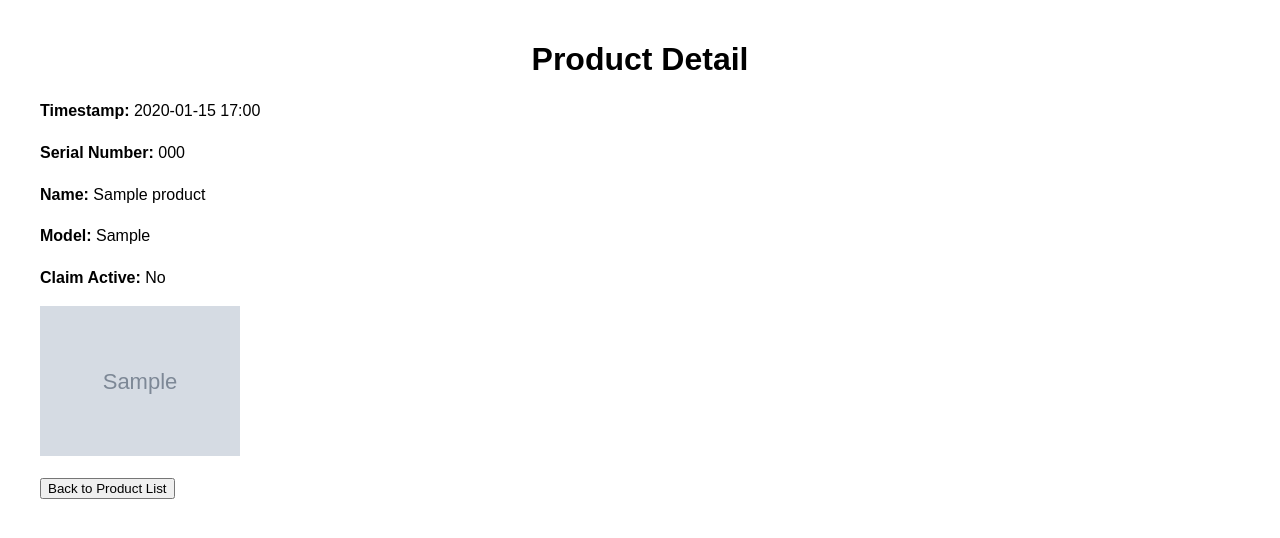
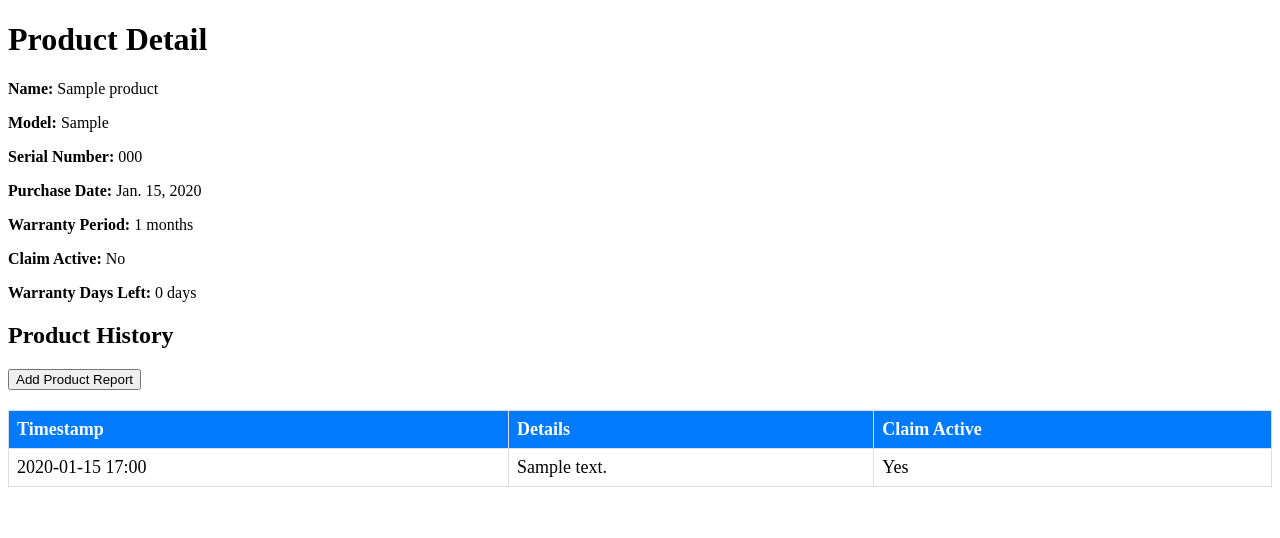
Before and after one commit to 6410615139/Stock, a Django app: page /product/1/ in a window 1280 px wide. Shown: the part 46-584 px from the top of the page. Run offline with Django 5.2, Linux system fonts and the light colour scheme; tables that the repository leaves empty hold one stand-in row (values such as "Sample post"); grey boxes marked "Sample" are stand-in pictures.

Commit message:
product history with report action

```diff
--- a/products/models.py
+++ b/products/models.py
@@ -1,4 +1,5 @@
 from django.db import models
+from datetime import date, timedelta
 
 class Product(models.Model):
     image = models.ImageField(upload_to='product_images/')
@@ -10,9 +11,23 @@
     tstamp = models.DateTimeField(auto_now_add=True)
 
     def is_claim_active(self):
-        from datetime import date, timedelta
         expiry_date = self.purchase_date + timedelta(days=self.warranty_period * 30)
         return date.today() <= expiry_date
 
+    def warranty_days_left(self):
+        expiry_date = self.purchase_date + timedelta(days=self.warranty_period * 30)
+        remaining_time = expiry_date - date.today()
+        return max(remaining_time.days, 0)  # Returns 0 if the warranty has expired
+
     def __str__(self):
         return f"{self.name} ({self.serial_number})"
+
+
+class ProductHistory(models.Model):
+    product = models.ForeignKey(Product, on_delete=models.CASCADE, related_name="histories")
+    timestamp = models.DateTimeField(auto_now_add=True)
+    details = models.TextField()
+    claim_active = models.BooleanField()
+
+    def __str__(self):
+        return f"History for {self.product.name} at {self.timestamp.strftime('%Y-%m-%d %H:%M')}"
--- a/products/urls.py
+++ b/products/urls.py
@@ -6,4 +6,5 @@
     path('add/', views.add_product, name='add_product'),
     path('export/', views.export_to_excel, name='export_to_excel'),
     path('product/<int:pk>/', views.product_detail, name='product_detail'),
+    path('product/<int:pk>/report/', views.product_report, name='product_report'),
 ]
--- a/products/views.py
+++ b/products/views.py
@@ -1,9 +1,11 @@
 from django.shortcuts import render, redirect, get_object_or_404
 from django.db.models import Q
-from .models import Product
 from django.contrib.auth.decorators import login_required, user_passes_test
+from django.http import HttpResponse
+
 import pandas as pd
-from django.http import HttpResponse
+from .forms import ProductForm, UploadExcelForm, ProductHistoryForm
+from .models import Product, ProductHistory
 
 def admin_check(user):
     return user.is_superuser
@@ -31,14 +33,6 @@
         'selected_columns': selected_columns
         }
     return render(request, 'home.html', viewModel)
-
-from .forms import ProductForm
-
-import pandas as pd
-from django.shortcuts import render, redirect
-from django.contrib.auth.decorators import login_required
-from .forms import ProductForm, UploadExcelForm
-from .models import Product
 
 @login_required
 def add_product(request):
@@ -108,5 +102,28 @@
     return response
 
 def product_detail(request, pk):
-    product = get_object_or_404(Product, pk=pk)  # Fetch the product by its ID
-    return render(request, 'product_detail.html', {'product': product})
+    product = get_object_or_404(Product, pk=pk)
+    product_histories = ProductHistory.objects.filter(product=product).order_by('-timestamp')
+    warranty_days_left = product.warranty_days_left()
+
+    return render(request, 'product_detail.html', {
+        'product': product,
+        'warranty_days_left': warranty_days_left,
+        'product_histories': product_histories,
+    })
+
+@login_required
+def product_report(request, pk):
+    product = get_object_or_404(Product, pk=pk)
+
+    if request.method == 'POST':
+        form = ProductHistoryForm(request.POST)
+        if form.is_valid():
+            report = form.save(commit=False)
+            report.product = product  # Associate the report with the product
+            report.save()
+            return redirect('product_detail', pk=product.pk)  # Redirect to the product detail page
+    else:
+        form = ProductHistoryForm(initial={'product': product})  # Pre-fill the product
+
+    return render(request, 'product_report.html', {'form': form, 'product': product})
--- a/templates/base.html
+++ b/templates/base.html
@@ -15,7 +15,8 @@
         <div class="nav-links">
             {% if user.is_authenticated %}
             <a href="{% url 'home' %}">Home</a>
-            <a href="{% url 'add_product' %}">Add Product</a>
+            <a href="{% url 'add_product' %}">+Product</a>
+            <a href="{% url 'product_report' product.pk %}">+Product Report</a>
                 <form method="post" action="{% url 'logout' %}">
                     {% csrf_token %}
                     <button type="submit">Logout</button>
--- a/templates/product_detail.html
+++ b/templates/product_detail.html
@@ -1,15 +1,49 @@
 {% extends "base.html" %}
+{% load static %}
+
+{% block style %}
+<link rel="stylesheet" href="{% static 'css/table.css' %}">
+<link rel="stylesheet" href="{% static 'css/search-bar.css' %}">
+{% endblock %}
 
 {% block title %}Product Detail{% endblock %}
 
 {% block content %}
 <h1>Product Detail</h1>
-<p><strong>Timestamp:</strong> {{ product.tstamp|date:"Y-m-d H:i" }}</p>
-<p><strong>Serial Number:</strong> {{ product.serial_number }}</p>
-<p><strong>Name:</strong> {{ product.name }}</p>
-<p><strong>Model:</strong> {{ product.model }}</p>
-<p><strong>Claim Active:</strong> {{ product.is_claim_active|yesno:"Yes,No" }}</p>
-<img src="{{ product.image.url }}" alt="{{ product.name }}" width="200">
-<br><br>
-<a href="{% url 'home' %}"><button>Back to Product List</button></a>
+<div>
+    <p><strong>Name:</strong> {{ product.name }}</p>
+    <p><strong>Model:</strong> {{ product.model }}</p>
+    <p><strong>Serial Number:</strong> {{ product.serial_number }}</p>
+    <p><strong>Purchase Date:</strong> {{ product.purchase_date }}</p>
+    <p><strong>Warranty Period:</strong> {{ product.warranty_period }} months</p>
+    <p><strong>Claim Active:</strong> {{ product.is_claim_active|yesno:"Yes,No" }}</p>
+    <p><strong>Warranty Days Left:</strong> {{ warranty_days_left }} days</p>
+</div>
+
+<h2>Product History</h2>
+<a href="{% url 'product_report' product.pk %}">
+    <button>Add Product Report</button>
+</a>
+<table class="table">
+    <thead>
+        <tr>
+            <th>Timestamp</th>
+            <th>Details</th>
+            <th>Claim Active</th>
+        </tr>
+    </thead>
+    <tbody>
+        {% for history in product_histories %}
+        <tr>
+            <td>{{ history.timestamp|date:"Y-m-d H:i" }}</td>
+            <td>{{ history.details }}</td>
+            <td>{{ history.claim_active|yesno:"Yes,No" }}</td>
+        </tr>
+        {% empty %}
+        <tr>
+            <td colspan="3" style="text-align: center; font-weight: bold;">No history available.</td>
+        </tr>
+        {% endfor %}
+    </tbody>
+</table>
 {% endblock %}
```
Also changed, not shown: products/admin.py (+7 -6 lines), products/forms.py (+6 -1 lines), templates/product_report.html (added, +18 -0 lines), products/migrations/0003_producthistory.py (added).
